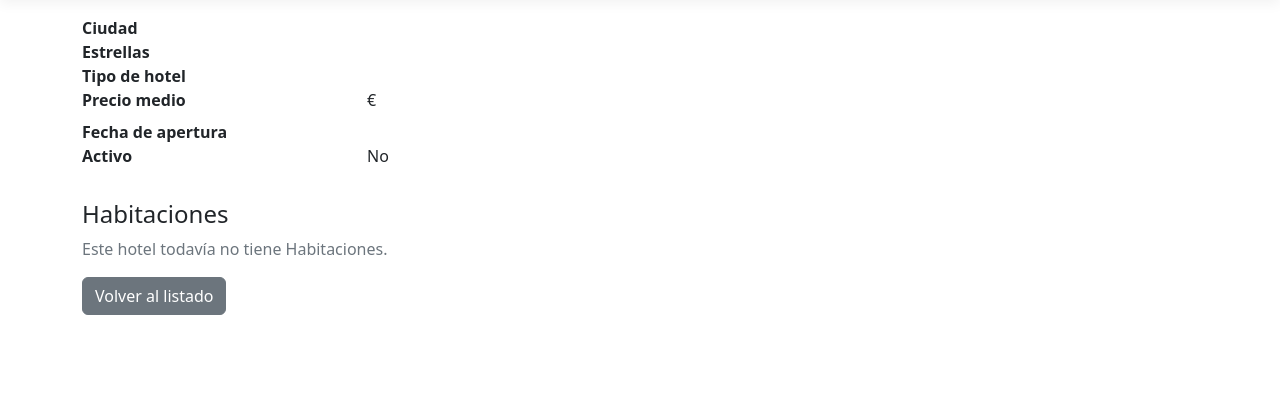
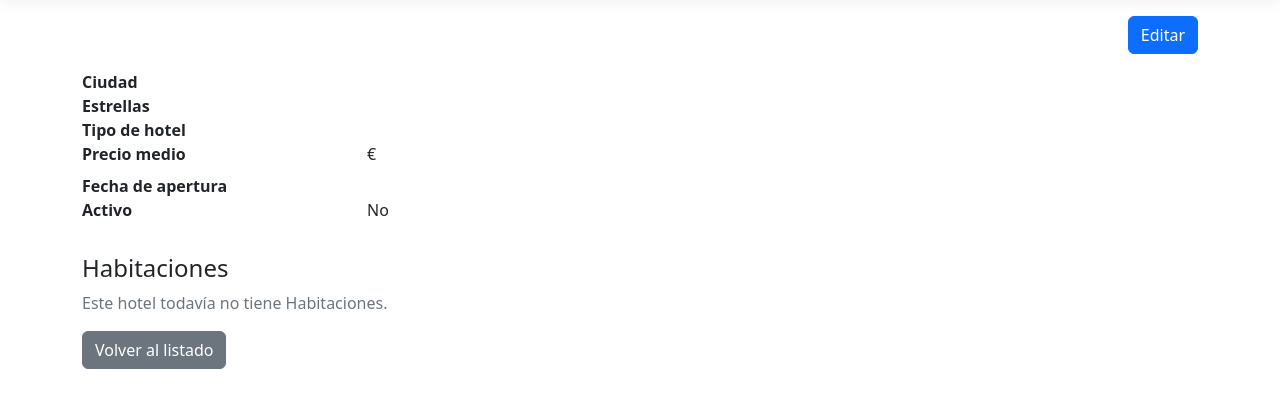
Before and after one commit to mariadelolmo-cdevs/hoteles, an ASP.NET Core app: template Views/Hotels/Details.cshtml in a window 1280 px wide. Shown: the part 57-477 px from the top of the page. Run offline with ASP.NET Core 8, Linux system fonts and the light colour scheme; the template is opened without the code that fills it, so the values that code supplies are empty; style sheets or scripts are compiled from the project's sources; the project's own start-up code is not run, and a stand-in starts its controllers and pages.

Commit message:
Edit en Hotels

```diff
--- a/Views/Hotels/Details.cshtml
+++ b/Views/Hotels/Details.cshtml
@@ -3,7 +3,10 @@
     ViewData["Title"] = Model.Hotel.Name;
 }
 
-<h1>@Model.Hotel.Name</h1>
+<div class="d-flex justify-content-between align-items-center mb-3">
+    <h1 class="mb-0">@Model.Hotel.Name</h1>
+    <a class="btn btn-primary" asp-action="Edit" asp-route-id="@Model.Hotel.Id">Editar</a>
+</div>
 
 <dl class="row">
     <dt class="col-sm-3">Ciudad</dt>
--- a/Views/Hotels/Index.cshtml
+++ b/Views/Hotels/Index.cshtml
@@ -42,6 +42,7 @@
             <th>Tipo</th>
             <th>Precio medio</th>
             <th>Activo</th>
+            <th></th>
         </tr>
     </thead>
     <tbody>
@@ -54,6 +55,7 @@
                 <td>@Html.DisplayFor(m => hotel.HotelType)</td>
                 <td>@hotel.AveragePrice €</td>
                 <td>@(hotel.Active ? "Sí" : "No")</td>
+                <td><a class="btn btn-sm btn-outline-primary" asp-action="Edit" asp-route-id="@hotel.Id">Editar</a></td>
             </tr>
         }
     </tbody>
```
Also changed, not shown: Controllers/HotelsController.cs (+22 -1 lines).
